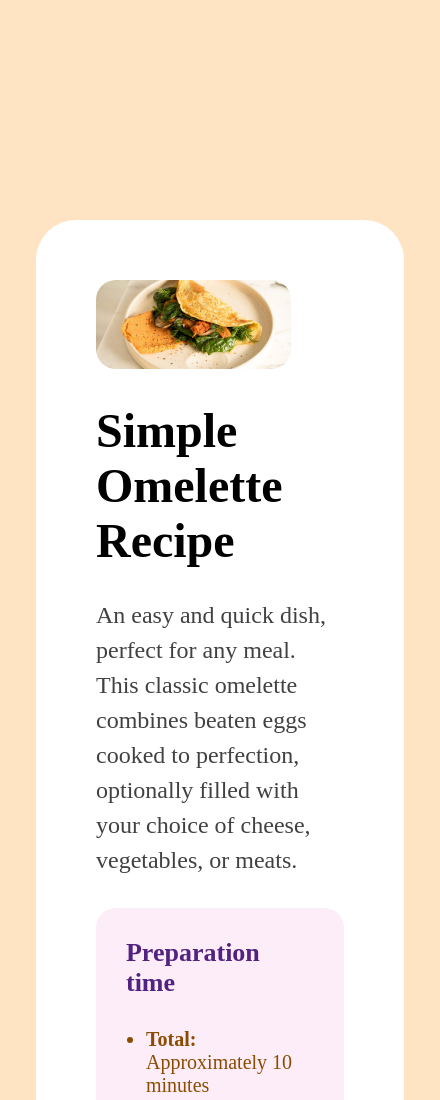
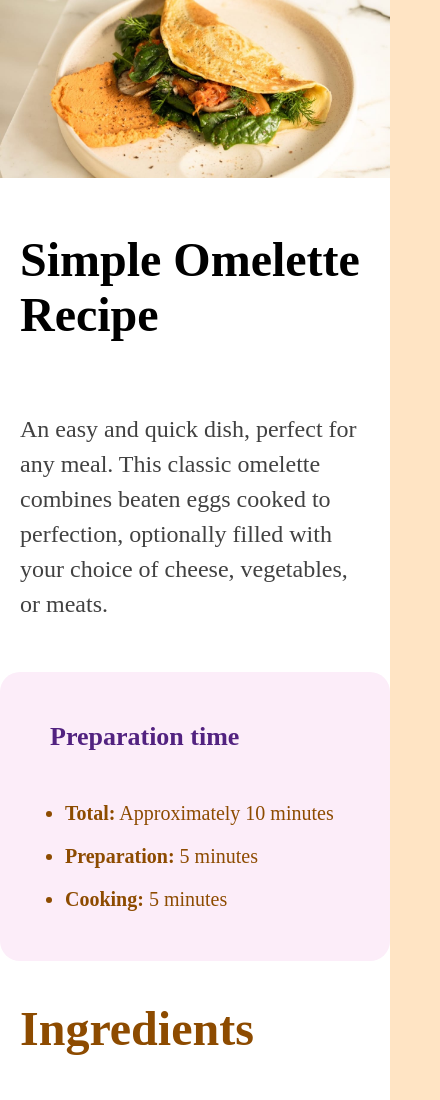
Before and after one commit to Mjuuudo/Frontend_Mentor, a plain HTML site: page recipe-page-main/index.html in a window 390 px wide. Shown: the top 1100 px of the page, 440 px wide, since content can reach past the window. Drawn offline with Linux system fonts and the light colour scheme.

Commit message:
recipe page ready

```diff
--- a/recipe-page-main/style.css
+++ b/recipe-page-main/style.css
@@ -129,3 +129,56 @@ section  .Nutrition .box h2{
     margin: 20px 0 20px 0;
     color: rgb(141, 75, 0)
 }
+
+@media (max-width: 414px) {
+    body{
+        padding: 0;
+
+    }
+    section .card{
+        flex: 0 0 100%;
+        padding: 0;
+        text-align: left;
+
+    }
+    section .img{
+        width: 100%;
+    }
+    section .card img{
+        max-width: 100vw;
+        border-radius: 0;
+    }
+    h1{
+        padding: 20px;
+    }
+    h3{
+        padding: 20px;
+    }
+    h2{
+        padding: 20px;
+    }
+    p{
+        padding: 20px;
+    }
+    section .preparation ul{
+        padding-left: 15px;
+    }
+    section .ingredient ul{
+        padding-left: 35px;
+    }
+    section .instruction ul{
+        padding-left: 30px;
+    }
+
+}
+@media  (max-width: 616px) {
+
+    section .img{
+        max-width: 100vw;
+        min-width: 100%;
+    }
+    section  img{
+        max-width: 80vw;
+        min-width: 80%;
+    }
+}
```
